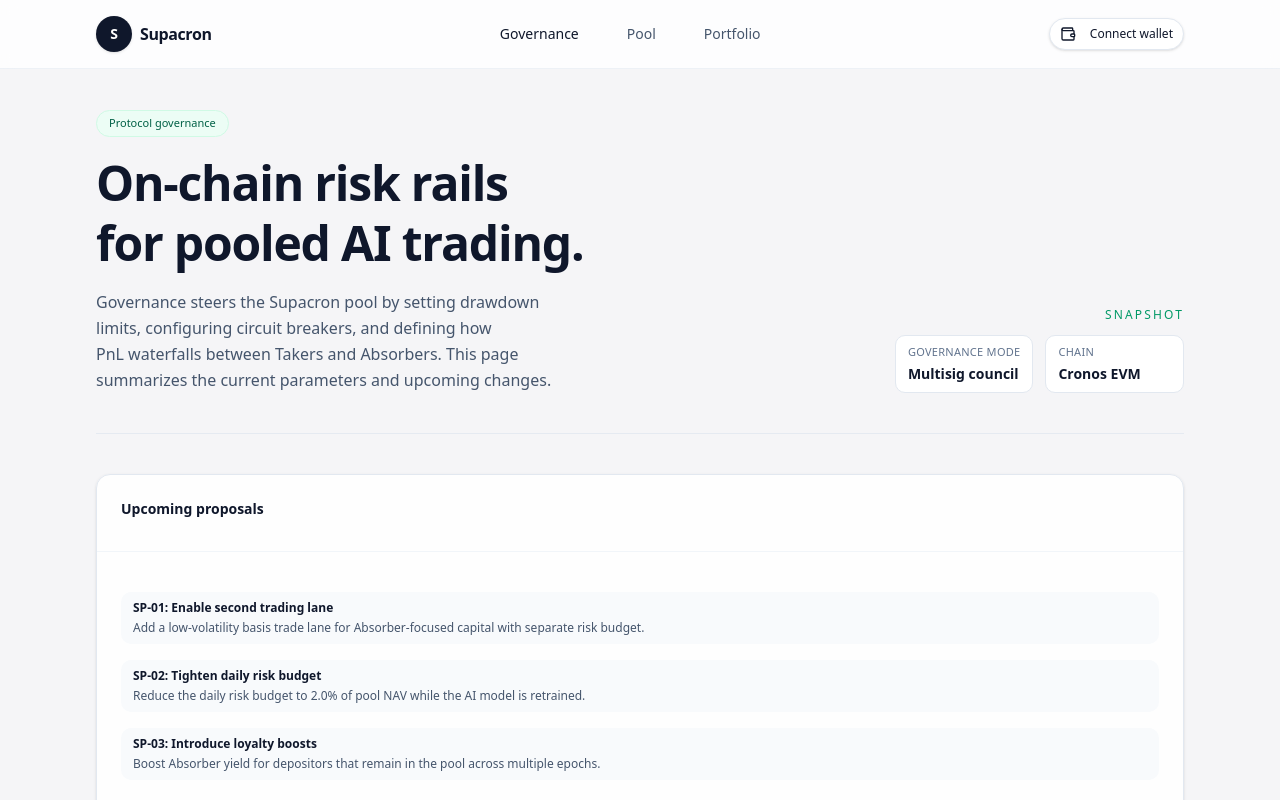
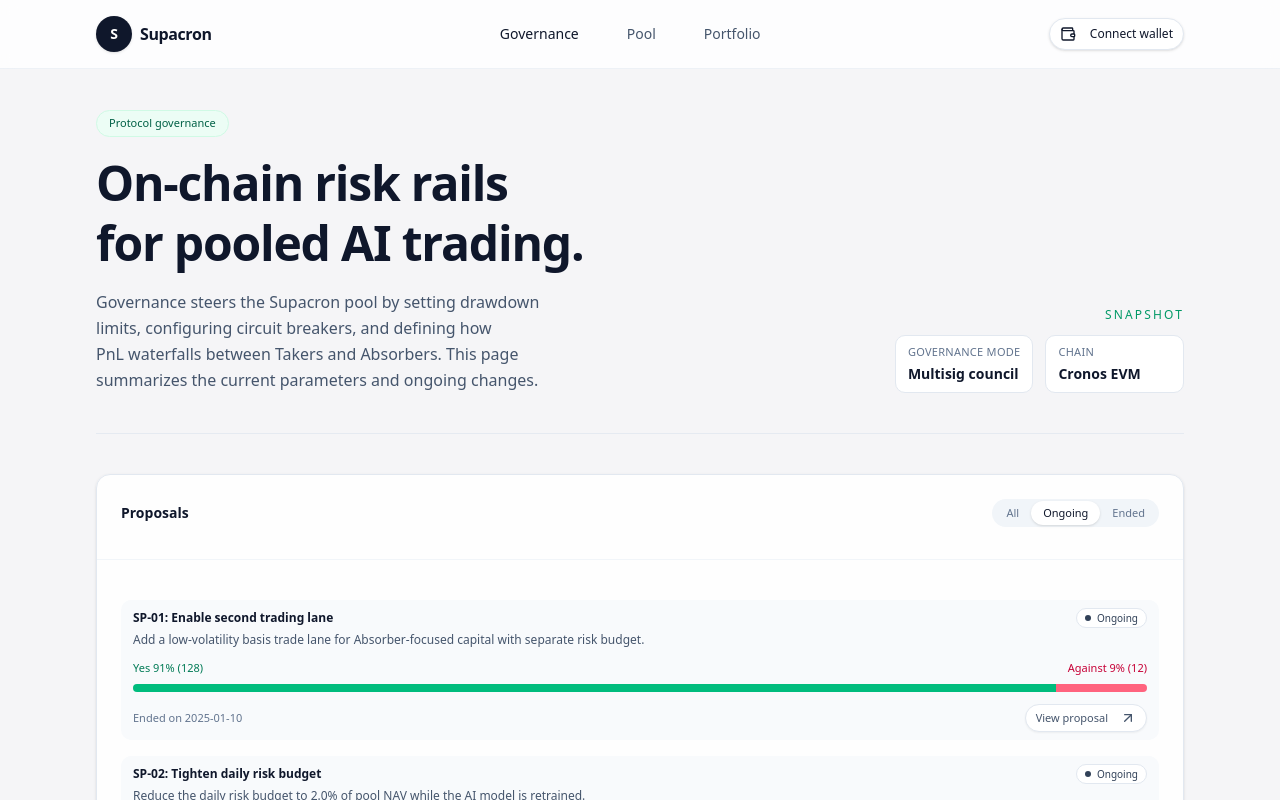
Before and after one commit to youvandra/supacrono, a Next.js app: page /governance in a window 1280 px wide. Shown: the top 800 px of the page. Built offline with nearby package versions, Linux system fonts and the light colour scheme.

Commit message:
feat(governance): add proposal filtering and voting visualization

```diff
--- a/src/app/governance/page.tsx
+++ b/src/app/governance/page.tsx
@@ -10,7 +10,6 @@ import { Button } from "@/components/ui/button"
 import {
   Card,
   CardContent,
-  CardFooter,
   CardHeader,
   CardTitle,
 } from "@/components/ui/card"
@@ -20,6 +19,85 @@ type EthereumProvider = {
 }
 
 const CRONOS_CHAIN_ID_HEX = "0x152"
+
+type ProposalStatus = "upcoming" | "ended"
+
+type ProposalFilter = "all" | ProposalStatus
+
+type Proposal = {
+  id: string
+  title: string
+  description: string
+  status: ProposalStatus
+  yesVotes: number
+  noVotes: number
+  outcome: "pending" | "passed" | "failed"
+  dateAdded: string
+  docsUrl: string
+}
+
+const PROPOSALS: Proposal[] = [
+  {
+    id: "SP-01",
+    title: "SP-01: Enable second trading lane",
+    description:
+      "Add a low-volatility basis trade lane for Absorber-focused capital with separate risk budget.",
+    status: "upcoming",
+    yesVotes: 128,
+    noVotes: 12,
+    outcome: "pending",
+    dateAdded: "2025-01-10",
+    docsUrl: "#",
+  },
+  {
+    id: "SP-02",
+    title: "SP-02: Tighten daily risk budget",
+    description:
+      "Reduce the daily risk budget to 2.0% of pool NAV while the AI model is retrained.",
+    status: "upcoming",
+    yesVotes: 94,
+    noVotes: 22,
+    outcome: "pending",
+    dateAdded: "2025-01-14",
+    docsUrl: "#",
+  },
+  {
+    id: "SP-03",
+    title: "SP-03: Introduce loyalty boosts",
+    description:
+      "Boost Absorber yield for depositors that remain in the pool across multiple epochs.",
+    status: "upcoming",
+    yesVotes: 76,
+    noVotes: 9,
+    outcome: "pending",
+    dateAdded: "2025-01-18",
+    docsUrl: "#",
+  },
+  {
+    id: "SP-00",
+    title: "SP-00: Launch initial pool parameters",
+    description:
+      "Set initial drawdown limits, daily risk budgets, and fee splits for the Supacron pool.",
+    status: "ended",
+    yesVotes: 310,
+    noVotes: 4,
+    outcome: "passed",
+    dateAdded: "2024-12-01",
+    docsUrl: "#",
+  },
+  {
+    id: "SP-0X",
+    title: "SP-0X: Enable governance MVP",
+    description:
+      "Deploy multisig governance with authority over risk parameters and trading lanes.",
+    status: "ended",
+    yesVotes: 145,
+    noVotes: 96,
+    outcome: "failed",
+    dateAdded: "2024-12-10",
+    docsUrl: "#",
+  },
+]
 
 async function connectWalletCronosEvm(): Promise<string | null> {
   if (typeof window === "undefined") {
@@ -260,7 +338,7 @@ function GovernanceHero() {
           Governance steers the Supacron pool by setting drawdown limits,
           configuring circuit breakers, and defining how PnL waterfalls between
           Takers and Absorbers. This page summarizes the current parameters and
-          upcoming changes.
+          ongoing changes.
         </p>
       </div>
       <div className="flex flex-col gap-3 sm:items-end">
@@ -291,58 +369,139 @@ function GovernanceHero() {
 }
 
 function GovernanceGrid() {
+  const [filter, setFilter] = useState<ProposalFilter>("upcoming")
+
+  const filteredProposals =
+    filter === "all"
+      ? PROPOSALS
+      : PROPOSALS.filter((proposal) => proposal.status === filter)
+
   return (
     <section className="mt-10 space-y-6">
       <Card className="border-slate-200 bg-white/90">
         <CardHeader className="border-b border-slate-100 pb-3">
+          <div className="flex items-center justify-between gap-3">
             <CardTitle className="text-sm font-semibold text-slate-900">
-            Upcoming proposals
+              Proposals
             </CardTitle>
+            <div className="inline-flex rounded-full bg-slate-100 p-0.5 text-[11px]">
+              {(["all", "upcoming", "ended"] as ProposalFilter[]).map((value) => {
+                const isActive = filter === value
+                const label =
+                  value === "all"
+                    ? "All"
+                    : value === "upcoming"
+                    ? "Ongoing"
+                    : "Ended"
+                return (
+                  <button
+                    key={value}
+                    type="button"
+                    onClick={() => setFilter(value)}
+                    className={`rounded-full px-3 py-1 font-medium transition-colors ${
+                      isActive
+                        ? "bg-white text-slate-900 shadow-sm"
+                        : "text-slate-500 hover:text-slate-900"
+                    }`}
+                    aria-pressed={isActive}
+                  >
+                    {label}
+                  </button>
+                )
+              })}
+            </div>
+          </div>
         </CardHeader>
         <CardContent className="space-y-4 pt-4 text-sm text-slate-600">
-          <div className="space-y-1 rounded-lg bg-slate-50 px-3 py-2">
+          {filteredProposals.map((proposal) => {
+            const statusLabel =
+              proposal.status === "upcoming"
+                ? "Ongoing"
+                : proposal.outcome === "passed"
+                ? "Ended · Passed"
+                : proposal.outcome === "failed"
+                ? "Ended · Failed"
+                : "Ended"
+            const statusDotColor =
+              proposal.status === "upcoming"
+                ? "bg-slate-700"
+                : proposal.outcome === "passed"
+                ? "bg-emerald-500"
+                : proposal.outcome === "failed"
+                ? "bg-rose-500"
+                : "bg-slate-500"
+            return (
+              <div
+                key={proposal.id}
+                className="space-y-1 rounded-lg bg-slate-50 px-3 py-2"
+              >
+                <div className="flex items-center justify-between gap-2">
                   <p className="text-xs font-semibold text-slate-900">
-              SP-01: Enable second trading lane
+                    {proposal.title}
                   </p>
-            <p className="text-xs">
-              Add a low-volatility basis trade lane for Absorber-focused
-              capital with separate risk budget.
+                  <span
+                    className="inline-flex items-center gap-1.5 rounded-full border border-slate-200 bg-white px-2 py-0.5 text-[10px] font-medium text-slate-700"
+                  >
+                    <span
+                      className={`h-1.5 w-1.5 rounded-full ${statusDotColor}`}
+                    />
+                    {statusLabel}
+                  </span>
+                </div>
+                <p className="text-xs">{proposal.description}</p>
+                {(() => {
+                  const totalVotes = proposal.yesVotes + proposal.noVotes
+                  const yesPercent =
+                    totalVotes === 0
+                      ? 0
+                      : Math.round((proposal.yesVotes / totalVotes) * 100)
+                  const noPercent = 100 - yesPercent
+                  return (
+                    <div className="mt-3">
+                      <div className="flex items-center justify-between text-[11px]">
+                        <p className="font-medium text-emerald-700">
+                          Yes {yesPercent}% ({proposal.yesVotes})
+                        </p>
+                        <p className="font-medium text-rose-700">
+                          Against {noPercent}% ({proposal.noVotes})
                         </p>
                       </div>
-          <div className="space-y-1 rounded-lg bg-slate-50 px-3 py-2">
-            <p className="text-xs font-semibold text-slate-900">
-              SP-02: Tighten daily risk budget
+                      <div className="mt-2 h-2 overflow-hidden rounded-full bg-slate-100">
+                        <div className="flex h-2 w-full">
+                          <div
+                            className="h-2 bg-emerald-500"
+                            style={{ width: `${yesPercent}%` }}
+                          />
+                          <div
+                            className="h-2 bg-rose-400"
+                            style={{ width: `${noPercent}%` }}
+                          />
+                        </div>
+                      </div>
+                    </div>
+                  )
+                })()}
+                <div className="mt-3 flex items-center justify-between gap-2 text-[11px]">
+                  <p className="text-slate-500">
+                    Ended on {proposal.dateAdded}
                   </p>
-            <p className="text-xs">
-              Reduce the daily risk budget to 2.0% of pool NAV while the AI
-              model is retrained.
-            </p>
-          </div>
-          <div className="space-y-1 rounded-lg bg-slate-50 px-3 py-2">
-            <p className="text-xs font-semibold text-slate-900">
-              SP-03: Introduce loyalty boosts
-            </p>
-            <p className="text-xs">
-              Boost Absorber yield for depositors that remain in the pool across
-              multiple epochs.
-            </p>
-          </div>
-        </CardContent>
-        <CardFooter className="flex items-center justify-between border-t border-slate-100 pt-4 text-xs text-slate-500">
-          <div>
-            <p className="font-medium text-slate-900">Governance docs</p>
-            <p>View the full specification for Supacron governance and roles.</p>
-          </div>
                   <Button
+                    asChild
                     variant="outline"
                     size="sm"
-            className="rounded-full border-slate-200 bg-white px-4 text-xs font-medium hover:bg-slate-50"
-            aria-label="Open governance documentation"
+                    className="h-7 rounded-full border-slate-200 bg-white px-3 text-[11px] font-medium hover:bg-slate-50"
+                    aria-label={`Open docs for ${proposal.id}`}
                   >
-            Open docs
-            <ArrowUpRight className="ml-2 h-3 w-3" aria-hidden="true" />
+                    <a href={proposal.docsUrl}>
+                      View proposal
+                      <ArrowUpRight className="ml-1.5 h-3 w-3" aria-hidden="true" />
+                    </a>
                   </Button>
-        </CardFooter>
+                </div>
+              </div>
+            )
+          })}
+        </CardContent>
       </Card>
     </section>
   )
```
Lines whose indentation alone changed are shown as unchanged.
